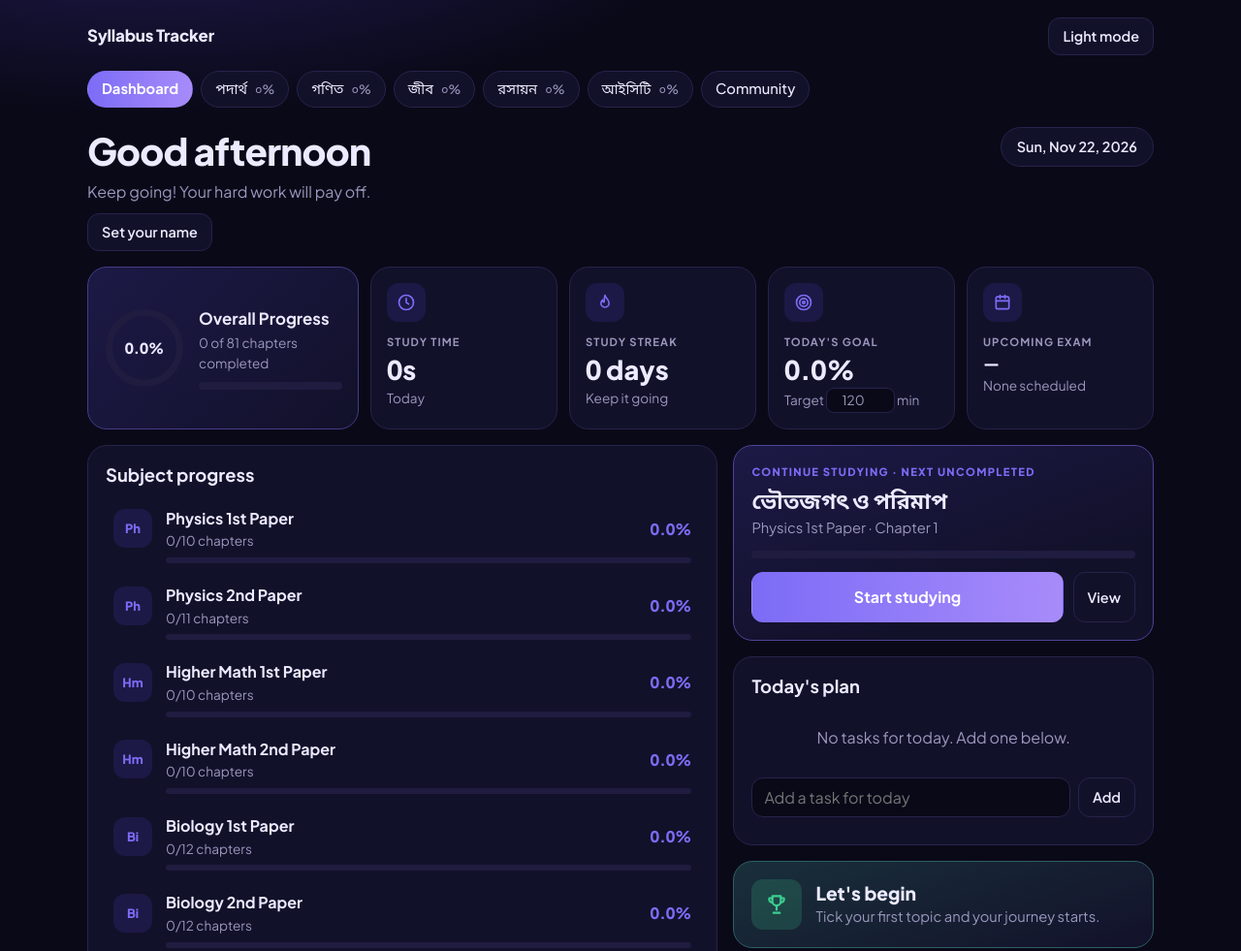
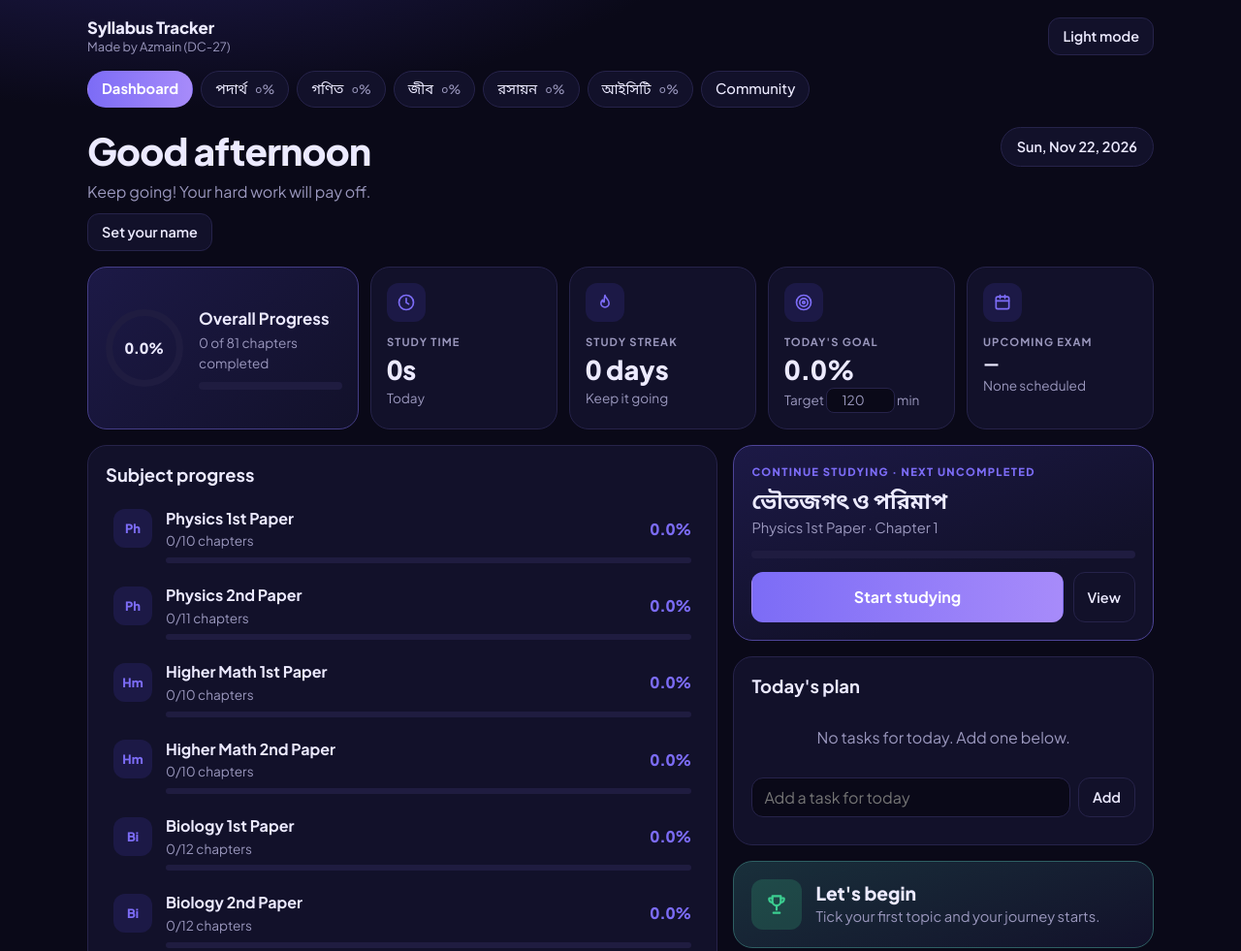
Before and after one commit to Milo-The-Cat/My-Syllabus-Tracker, a plain HTML site: page index.html in a window 1280 px wide. Shown: the top 981 px of the page at 97% size. Drawn offline with nearby package versions, Linux system fonts and the light colour scheme.

Commit message:
Add files via upload

```diff
--- a/index.html
+++ b/index.html
@@ -224,17 +224,21 @@ a{color:inherit;text-decoration:none}
 .cm-who{font-size:.75rem;opacity:.75}
 .cm-t{overflow-wrap:anywhere;white-space:pre-wrap}
 @media (max-width:640px){.cm-two{grid-template-columns:minmax(0,1fr)}}
+.brandbox{display:flex;flex-direction:column;line-height:1.3}
+.byline{font-size:.8rem;color:var(--muted)}
+.foot{text-align:center;color:var(--muted);font-size:.85rem;padding-top:8px}
 @media (prefers-reduced-motion:reduce){.bar i,.ring .arc{transition:none}}
 </style>
 </head>
 <body>
 <div class="wrap">
   <div class="top">
-    <span class="brand">Syllabus Tracker</span>
+    <div class="brandbox"><span class="brand">Syllabus Tracker</span><span class="byline">Made by Azmain (DC-27)</span></div>
     <button class="btn" id="themeBtn" type="button">Light mode</button>
   </div>
   <nav class="nav" id="nav" aria-label="Subjects"></nav>
   <main id="app"></main>
+  <footer class="foot">Made by Azmain (DC-27)</footer>
 </div>
 
 <script src="https://cdn.jsdelivr.net/npm/@supabase/supabase-js@2.45.4/dist/umd/supabase.min.js"></script>
```
